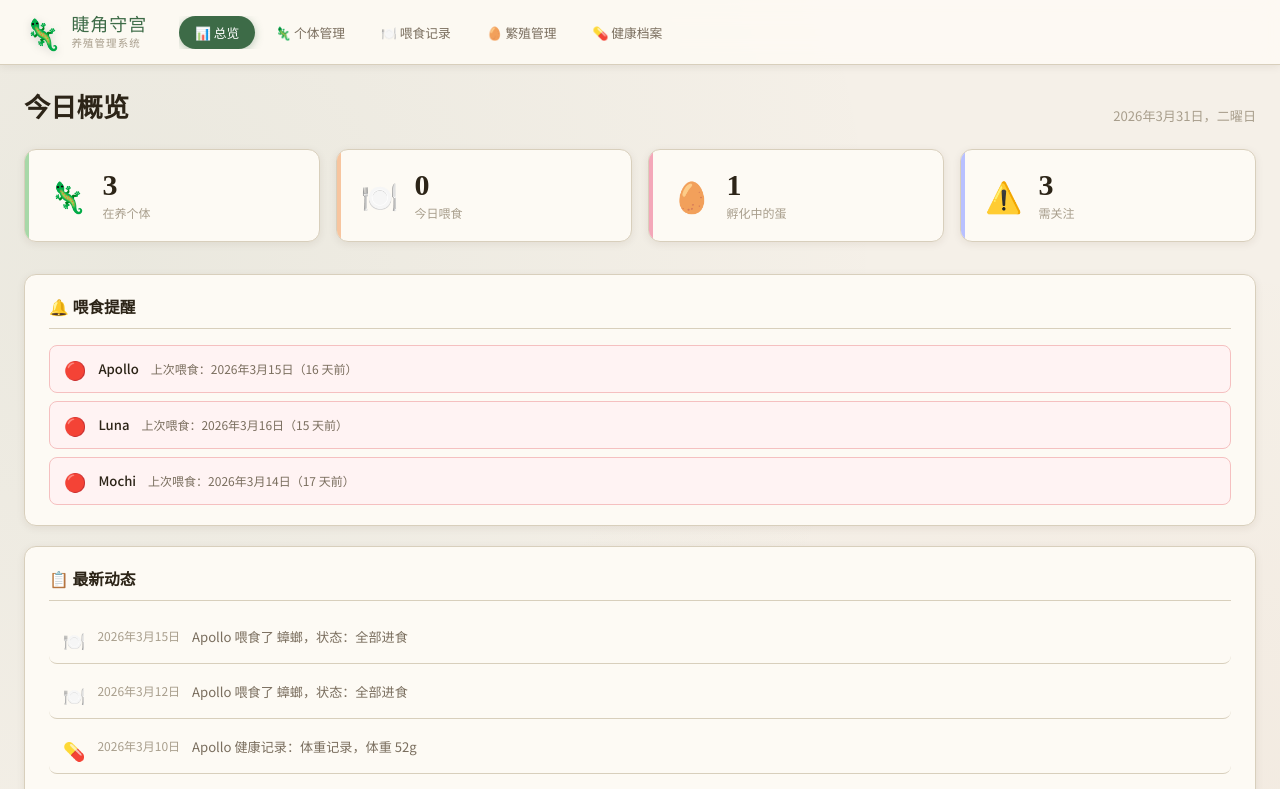
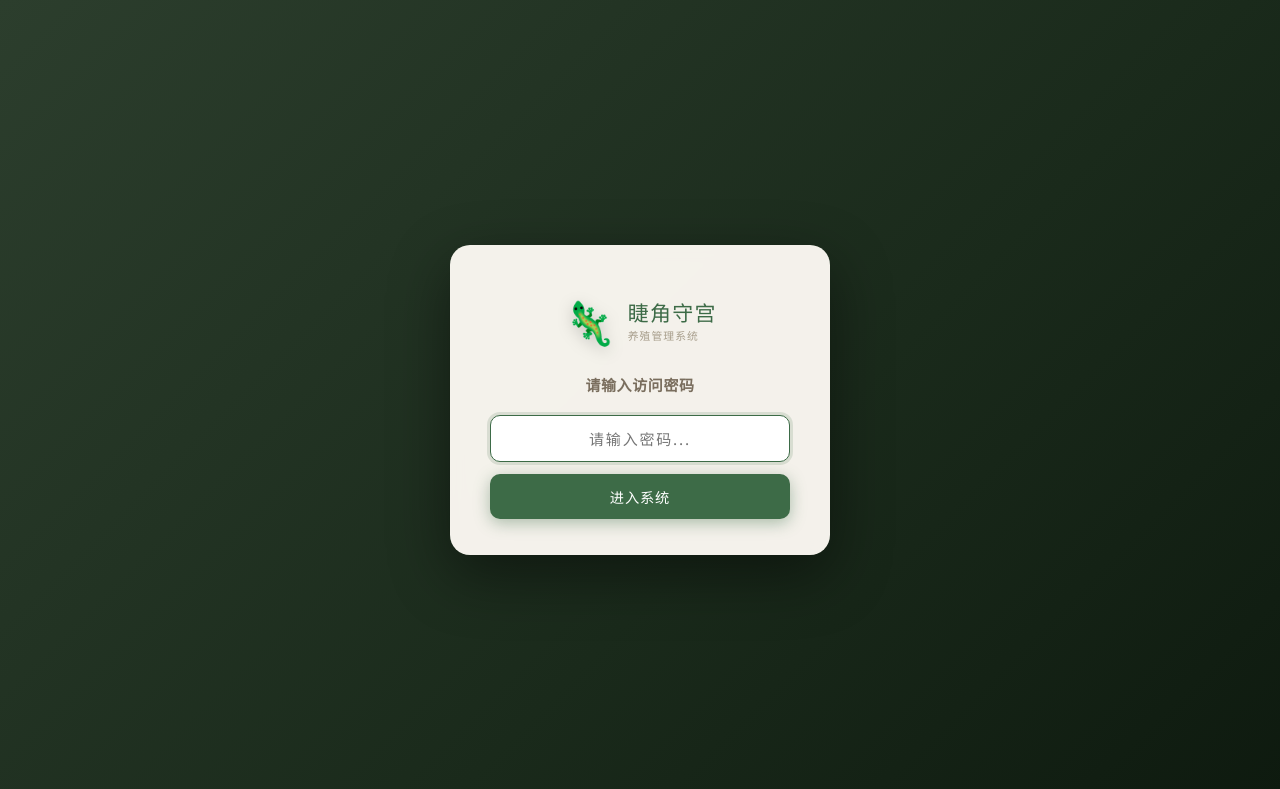
Before and after one commit to hc846235-hue/gecko-manager, a plain HTML site: page index.html in a window 1280 px wide. Shown: the top 789 px of the page. Drawn offline with Linux system fonts and the light colour scheme; a web font is replaced by a local one.

Commit message:
feat: add password login protection

```diff
--- a/index.html
+++ b/index.html
@@ -33,6 +33,33 @@
   <link rel="stylesheet" href="style.css" />
 </head>
 <body>
+
+<!-- ========== 登录遮罩 ========== -->
+<div class="login-overlay" id="login-overlay">
+  <div class="login-box">
+    <div class="login-logo">
+      <span class="login-logo-icon">🦎</span>
+      <div>
+        <div class="login-logo-main">睫角守宫</div>
+        <div class="login-logo-sub">养殖管理系统</div>
+      </div>
+    </div>
+    <h2 class="login-title">请输入访问密码</h2>
+    <div class="login-form">
+      <input
+        type="password"
+        id="login-password"
+        class="login-input"
+        placeholder="请输入密码..."
+        autocomplete="current-password"
+        onkeydown="if(event.key==='Enter')doLogin()"
+      />
+      <button class="login-btn" onclick="doLogin()">进入系统</button>
+    </div>
+    <div class="login-error" id="login-error">密码错误，请重试</div>
+  </div>
+</div>
+<!-- ================================ -->
 
 <!-- 顶部导航 -->
 <header class="site-header">
@@ -517,5 +544,41 @@
   }
 </script>
 <!-- ==================================== -->
+<!-- ===== 登录验证脚本 ===== -->
+<script>
+  (function() {
+    // ★ 在这里修改你的访问密码 ★
+    var ACCESS_PASSWORD = 'gecko2024';
+    var SESSION_KEY = 'gecko_auth';
+
+    function doLogin() {
+      var input = document.getElementById('login-password').value;
+      var errEl = document.getElementById('login-error');
+      if (input === ACCESS_PASSWORD) {
+        sessionStorage.setItem(SESSION_KEY, '1');
+        document.getElementById('login-overlay').style.display = 'none';
+        errEl.style.display = 'none';
+      } else {
+        errEl.style.display = 'block';
+        document.getElementById('login-password').value = '';
+        document.getElementById('login-password').focus();
+      }
+    }
+    window.doLogin = doLogin;
+
+    // 页面加载时检查会话
+    if (sessionStorage.getItem(SESSION_KEY) !== '1') {
+      document.getElementById('login-overlay').style.display = 'flex';
+      // 延迟聚焦，避免移动端弹出键盘干扰
+      setTimeout(function() {
+        document.getElementById('login-password').focus();
+      }, 300);
+    } else {
+      document.getElementById('login-overlay').style.display = 'none';
+    }
+  })();
+</script>
+<!-- ========================== -->
+
 </body>
 </html>
--- a/style.css
+++ b/style.css
@@ -956,6 +956,118 @@ td.empty-hint { padding: 32px; }
 }
 .lightbox-close:hover { background: rgba(255,255,255,.3); }
 
+/* ===== 登录遮罩 ===== */
+.login-overlay {
+  display: none;
+  position: fixed;
+  inset: 0;
+  z-index: 9999;
+  background: linear-gradient(135deg, #2c3e2d 0%, #1a2a1b 60%, #0e1a0f 100%);
+  align-items: center;
+  justify-content: center;
+  animation: fadeIn .3s ease;
+}
+.login-box {
+  background: rgba(253,250,244,.96);
+  border-radius: 20px;
+  padding: 44px 40px 36px;
+  width: 100%;
+  max-width: 380px;
+  box-shadow: 0 20px 60px rgba(0,0,0,.45);
+  text-align: center;
+  backdrop-filter: blur(8px);
+}
+.login-logo {
+  display: inline-flex;
+  align-items: center;
+  gap: 12px;
+  margin-bottom: 24px;
+}
+.login-logo-icon {
+  font-size: 2.8rem;
+  filter: drop-shadow(0 4px 8px rgba(0,0,0,.2));
+}
+.login-logo-main {
+  font-family: 'ZCOOL XiaoWei', serif;
+  font-size: 1.4rem;
+  color: var(--primary);
+  text-align: left;
+  letter-spacing: .06em;
+}
+.login-logo-sub {
+  font-size: .72rem;
+  color: var(--text-muted);
+  letter-spacing: .1em;
+  text-align: left;
+}
+.login-title {
+  font-family: 'Noto Serif SC', serif;
+  font-size: 1rem;
+  font-weight: 600;
+  color: var(--text-soft);
+  margin-bottom: 20px;
+  letter-spacing: .04em;
+}
+.login-form {
+  display: flex;
+  flex-direction: column;
+  gap: 12px;
+}
+.login-input {
+  width: 100%;
+  padding: 12px 16px;
+  border: 1.5px solid var(--border);
+  border-radius: 10px;
+  font-family: 'Noto Sans SC', sans-serif;
+  font-size: 1rem;
+  color: var(--text);
+  background: #fff;
+  outline: none;
+  text-align: center;
+  letter-spacing: .12em;
+  transition: var(--transition);
+}
+.login-input:focus {
+  border-color: var(--primary);
+  box-shadow: 0 0 0 3px rgba(61,107,71,.15);
+}
+.login-btn {
+  width: 100%;
+  padding: 12px;
+  background: var(--primary);
+  color: #fff;
+  border: none;
+  border-radius: 10px;
+  font-family: 'Noto Sans SC', sans-serif;
+  font-size: .95rem;
+  font-weight: 500;
+  cursor: pointer;
+  transition: var(--transition);
+  box-shadow: 0 4px 16px rgba(61,107,71,.4);
+  letter-spacing: .06em;
+}
+.login-btn:hover {
+  background: var(--primary-h);
+  transform: translateY(-1px);
+  box-shadow: 0 6px 20px rgba(61,107,71,.5);
+}
+.login-error {
+  display: none;
+  margin-top: 12px;
+  color: #c0392b;
+  font-size: .85rem;
+  background: #fde3e3;
+  border-radius: 8px;
+  padding: 8px 14px;
+}
+@media (max-width: 480px) {
+  .login-box {
+    padding: 36px 24px 28px;
+    border-radius: 16px;
+    margin: 16px;
+  }
+}
+
 /* ===== 滚动条美化 ===== */
 ::-webkit-scrollbar { width: 6px; height: 6px; }
 ::-webkit-scrollbar-track { background: transparent; }
```
